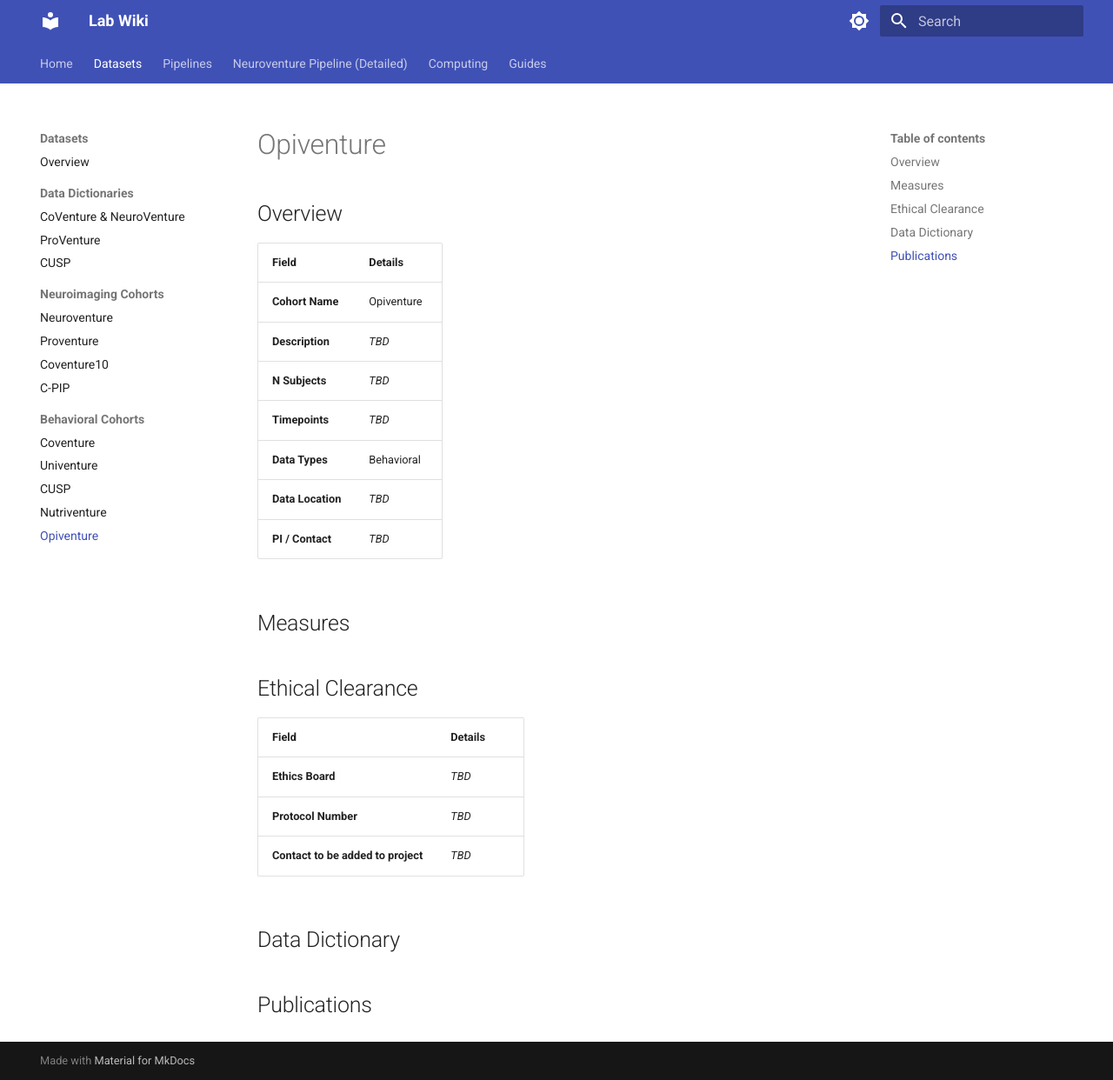
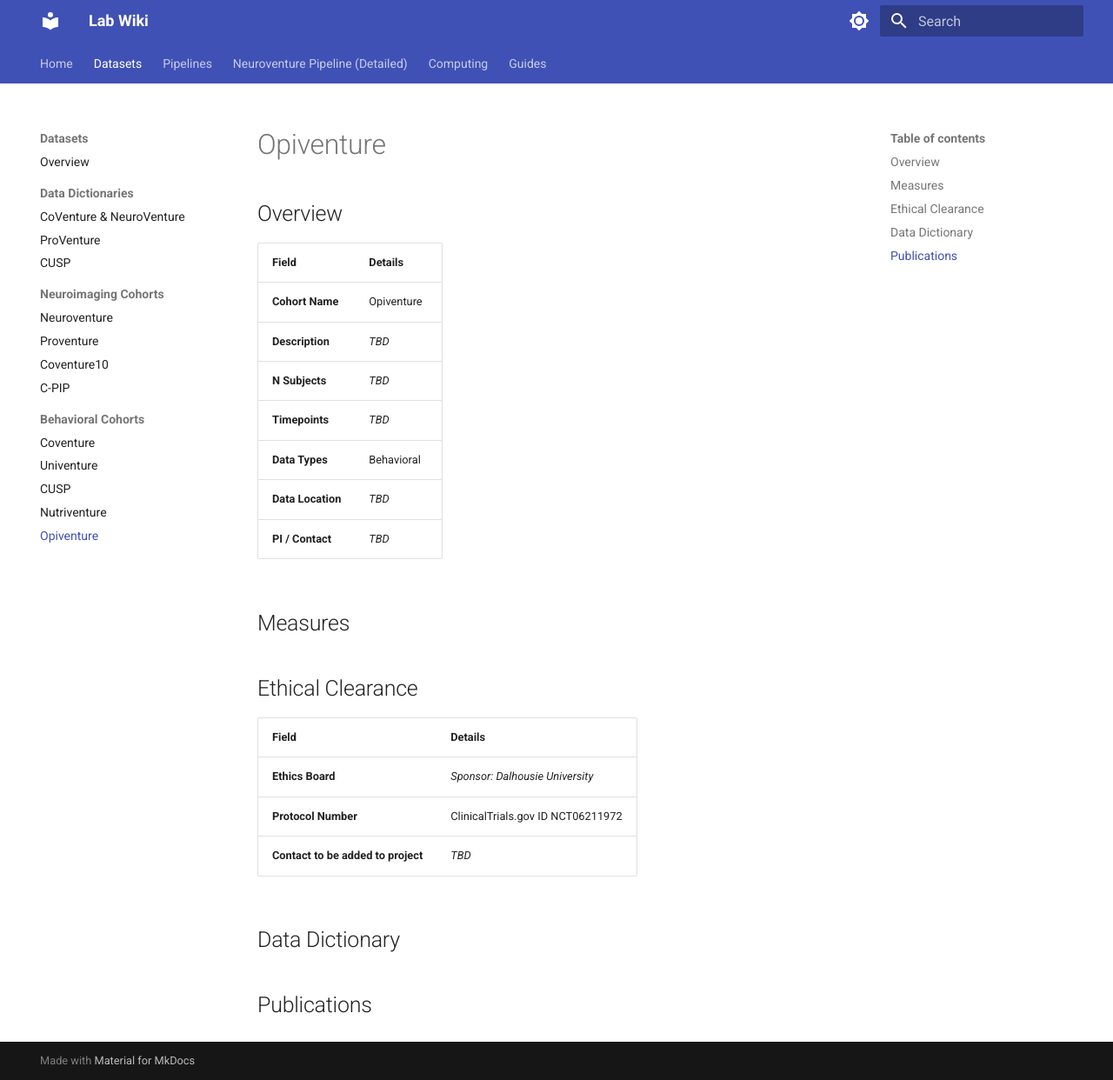
Before and after one commit to subhasriviswa/lab-wiki, an MkDocs documentation site: the page built from docs/datasets/behavioral/opiventure.md, in a window 1280 px wide and 1242 px high. Shown: the whole window at 87% size. Built offline with MkDocs 1.6.1 and Material for MkDocs 9.7.7, drawn with Linux system fonts in a browser that asks for light colours.

Commit message:
Update ethical clearance details in opiventure.md

```diff
--- a/docs/datasets/behavioral/opiventure.md
+++ b/docs/datasets/behavioral/opiventure.md
@@ -20,8 +20,8 @@
 
 | Field | Details |
 |-------|---------|
-| **Ethics Board** | *TBD* |
-| **Protocol Number** | *TBD* |
+| **Ethics Board** | *Sponsor: Dalhousie University* |
+| **Protocol Number** | ClinicalTrials.gov ID NCT06211972 |
 | **Contact to be added to project** | *TBD* |
 
 ## Data Dictionary
```
